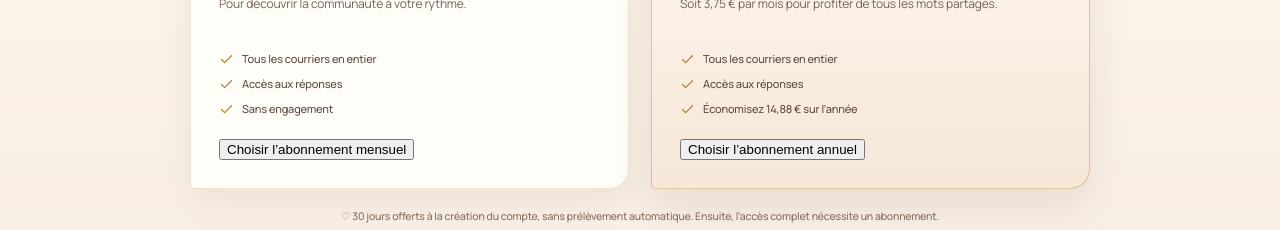
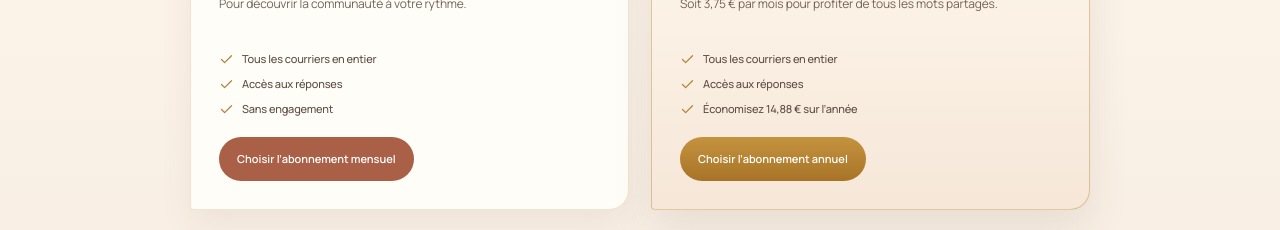
Before and after one commit to njyw4z5df6-debug/les-courriers-du-coeur, a React (Vite) app: page / in a window 1280 px wide. Shown: the part 1900-2130 px from the top of the page. Built offline with nearby package versions, Linux system fonts and the light colour scheme; no server answers; the database is empty.

Commit message:
Style Stripe subscription buttons

```diff
--- a/src/styles/maquette.css
+++ b/src/styles/maquette.css
@@ -743,8 +743,8 @@
 .cdc-price-card ul{list-style:none;padding:0;margin:20px 0;display:grid;gap:10px}
 .cdc-price-card li{display:flex;align-items:center;gap:8px;color:#5f4d44;font:500 11px/1.35 'Manrope',sans-serif}
 .cdc-price-card li svg{color:#b38339;flex:0 0 auto}
-.cdc-price-card>a{display:inline-flex;align-items:center;justify-content:center;min-height:44px;padding:0 18px;border-radius:999px;background:#aa5f47;color:white;text-decoration:none;font:600 11px 'Manrope',sans-serif}
-.cdc-price-card-featured>a{background:linear-gradient(180deg,#c4933f,#a87327)}
+.cdc-price-card>a,.cdc-price-card>button{display:inline-flex;align-items:center;justify-content:center;min-height:44px;padding:0 18px;border:0;border-radius:999px;background:#aa5f47;color:white;text-decoration:none;font:600 11px 'Manrope',sans-serif;cursor:pointer}
+.cdc-price-card-featured>a,.cdc-price-card-featured>button{background:linear-gradient(180deg,#c4933f,#a87327)}
 .cdc-pricing-note{text-align:center;margin:20px 0 0;color:#8a6f61;font:500 10.5px/1.5 'Manrope',sans-serif}
 #აბonnement,#abonnement{scroll-margin-top:96px}
 @media(max-width:700px){.cdc-pricing{padding:52px 16px 58px}.cdc-pricing-grid{grid-template-columns:1fr}.cdc-pricing-heading{margin-bottom:26px}.cdc-price-card{padding:26px 22px 24px}.cdc-price-card>p{min-height:0}}
```
